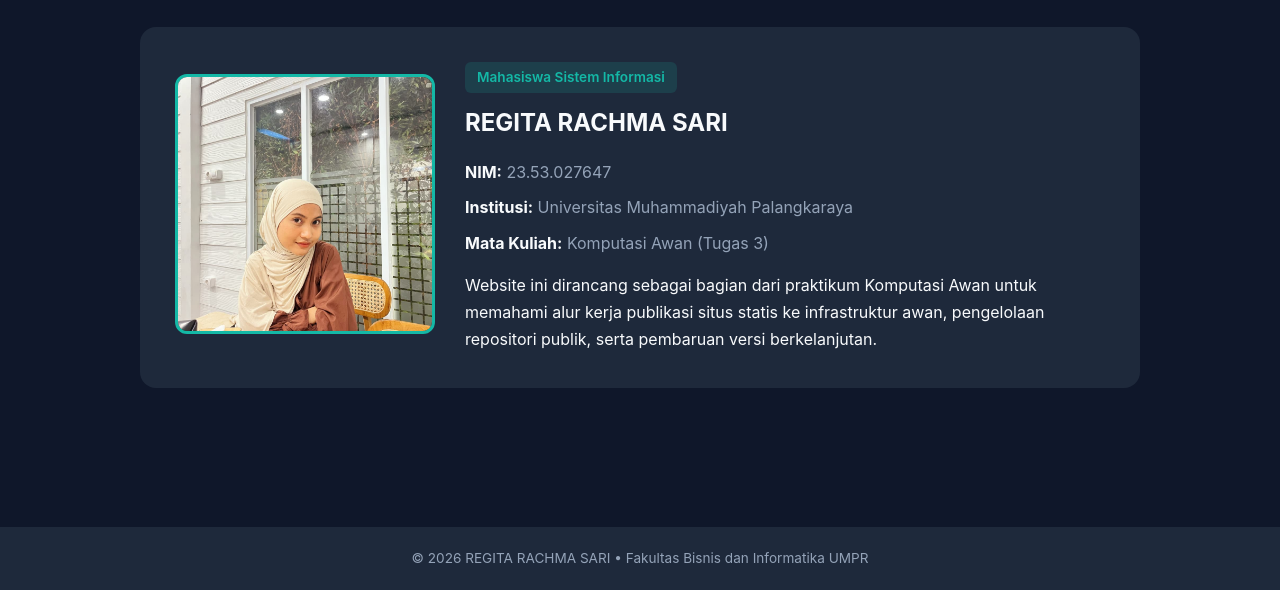
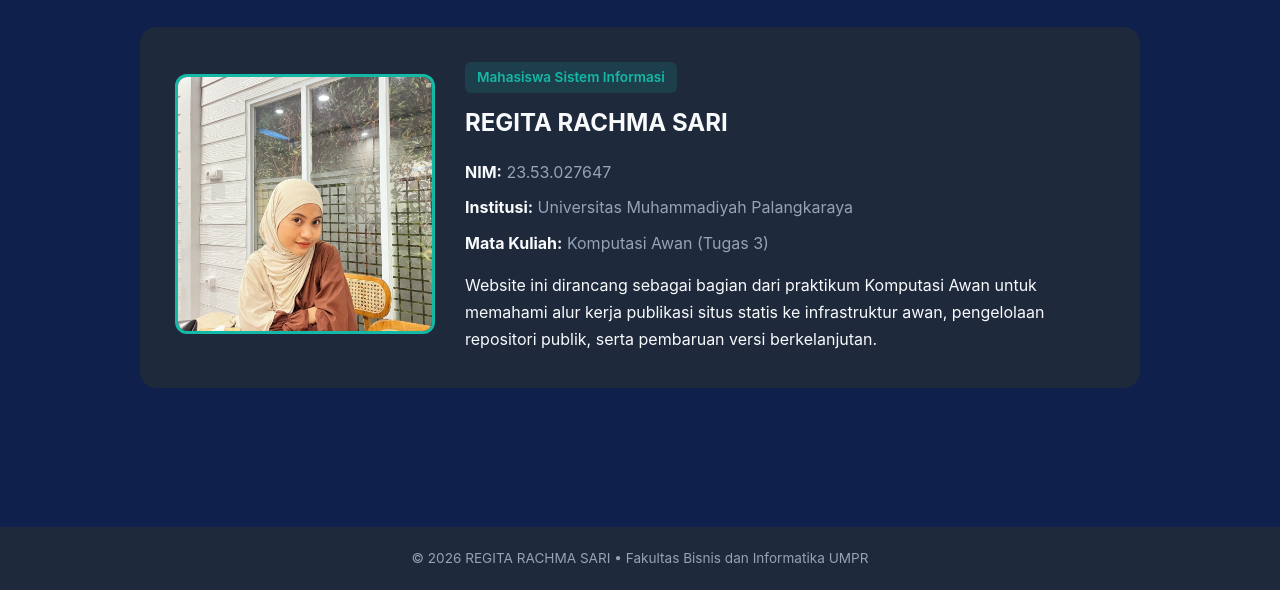
Before and after one commit to rahmanrulerr/TUGAS3-CLOUD-23.53.027647, a plain HTML site: page index.html in a window 1280 px wide. Shown: the part 210-800 px from the top of the page. Drawn offline with Linux system fonts and the light colour scheme.

Commit message:
pembaruan versi 2

```diff
--- a/assets/css/main.css
+++ b/assets/css/main.css
@@ -1,10 +1,9 @@
-/* Variabel Warna - Mudah diubah untuk Versi 2 */
 :root {
-    --bg-body: #0f172a;
+    --bg-body: #0e204b;
     --bg-card: #1e293b;
     --text-main: #f8fafc;
     --text-muted: #94a3b8;
-    --accent: #14b8a6;       /* Warna Aksen Utama (Teal) */
+    --accent: #14b8a6;
     --accent-hover: #0d9488;
 }
 
@@ -24,7 +23,7 @@ body {
     min-height: 100vh;
 }
 
-/* Navbar Samping / Atas Terpisah */
+
 .navbar {
     background-color: var(--bg-card);
     border-bottom: 2px solid var(--accent);
@@ -64,7 +63,7 @@ body {
     font-weight: 600;
 }
 
-/* Kontainer Utama */
+
 .wrapper {
     max-width: 1000px;
     width: 90%;
@@ -84,7 +83,6 @@ body {
     margin-bottom: 30px;
 }
 
-/* Layout Grid Beranda */
 .hero-grid {
     display: grid;
     grid-template-columns: 260px 1fr;
@@ -128,7 +126,6 @@ body {
     color: var(--text-main);
 }
 
-/* Grid Kartu untuk Materi & Portofolio */
 .grid-2 {
     display: grid;
     grid-template-columns: repeat(auto-fit, minmax(300px, 1fr));
```
